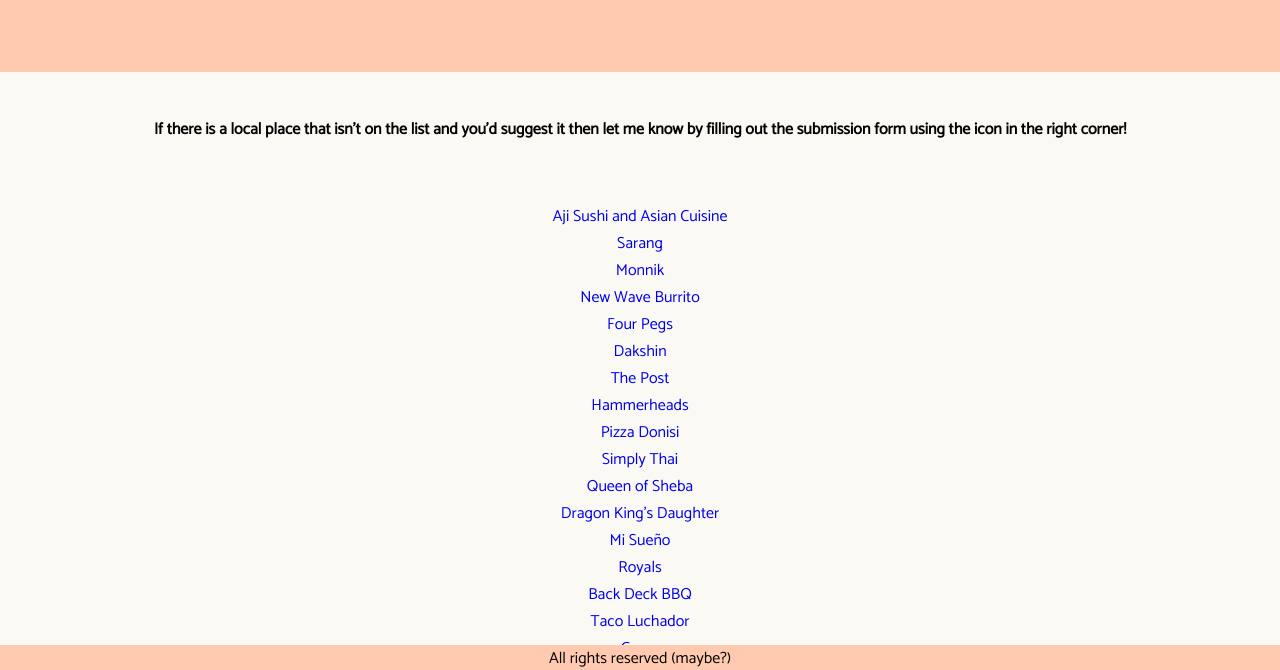
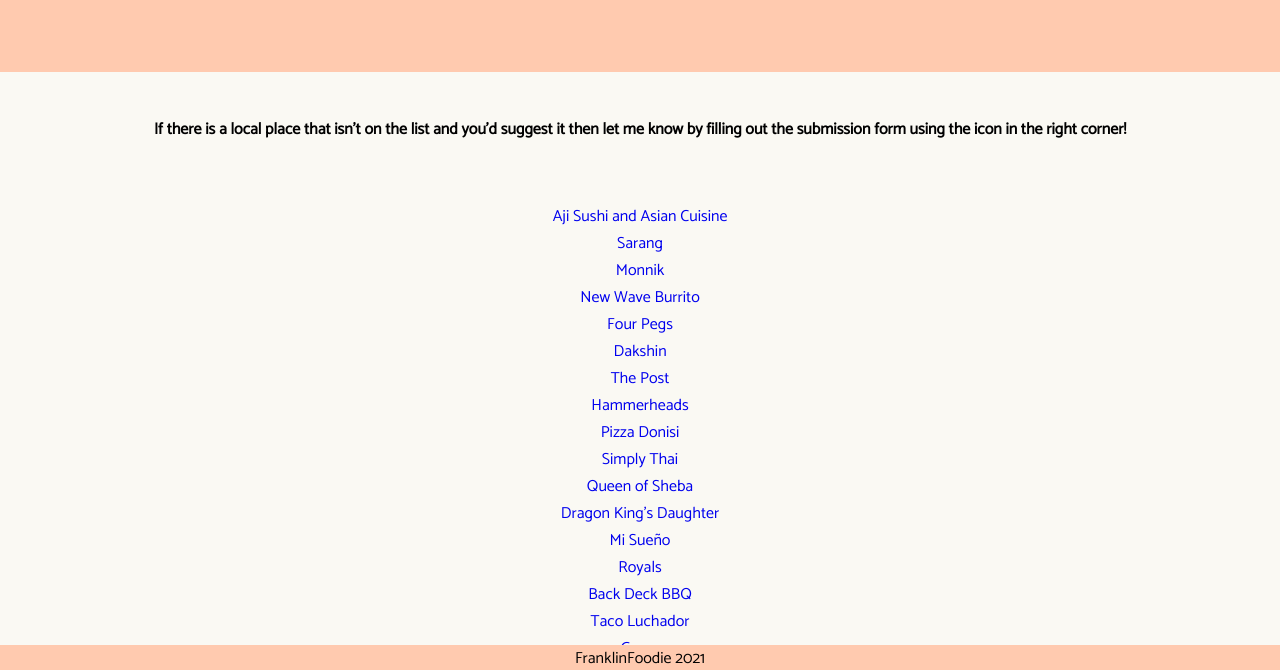
Before and after one commit to JonathanMFranklin/whatsfordinner, a plain HTML site: page list.html in a window 1280 px wide. Shown: the part 128-798 px from the top of the page. Drawn offline with Linux system fonts and the light colour scheme.

Commit message:
updated footer text

```diff
--- a/list.html
+++ b/list.html
@@ -52,11 +52,11 @@
         </ul>
     </main>
     <footer>
-        <p>All rights reserved (maybe?)</p>
+        <p>FranklinFoodie 2021</p>
     </footer>
     <script src="https://formspree.io/js/formbutton-v1.min.js" defer></script>
 <script>
-  /* paste this line in verbatim */
+  /* this is the script to allow form submissions*/
   window.formbutton=window.formbutton||function(){(formbutton.q=formbutton.q||[]).push(arguments)};
 
   /* customize formbutton below*/
```
